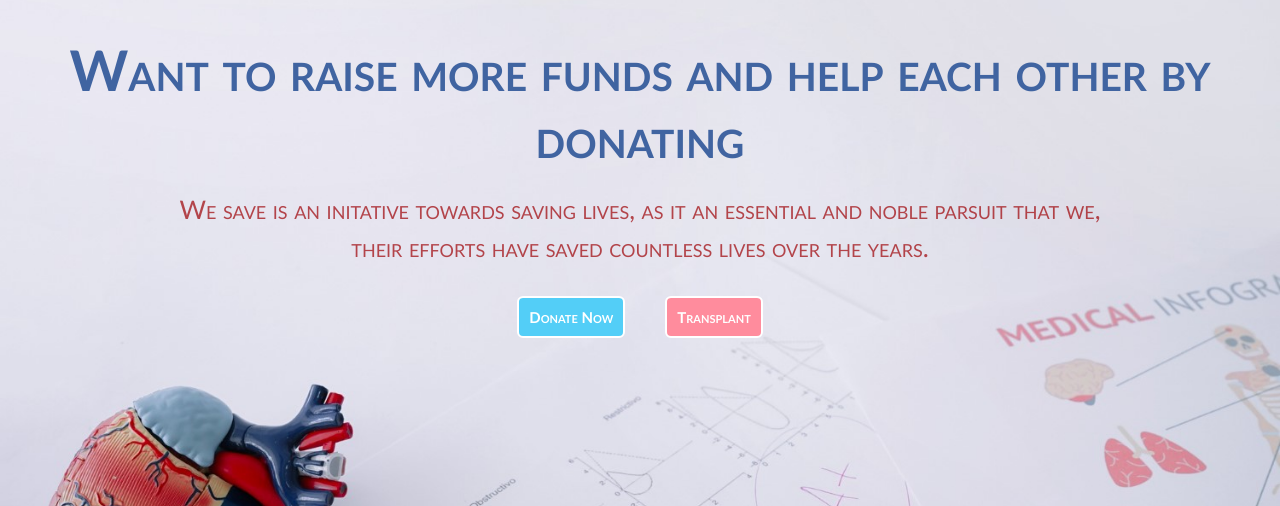
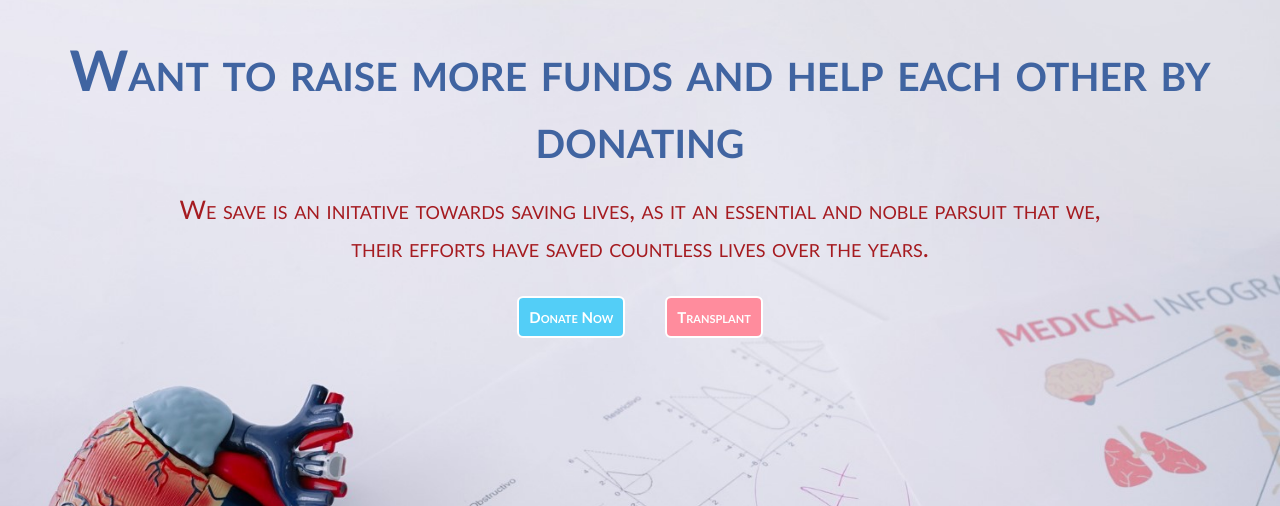
Before and after one commit to A-PRASATHARUMUGAM/CROWD_FUNDING_PLATFORM_WEBSITE, a PHP site: page / in a window 1280 px wide. Shown: the part 210-716 px from the top of the page. Run offline with PHP 8.4, Linux system fonts and the light colour scheme.

Commit message:
change color in index page

```diff
--- a/assets/css/index.css
+++ b/assets/css/index.css
@@ -91,7 +91,7 @@ transition: all 300ms ease-in-out;
   font-size:2vw;
   font-weight: lighter;
   text-align: center;
-  color: #9d0106b4;
+  color: #9d0106e2;
 }
 
 .container-button__box {
```
